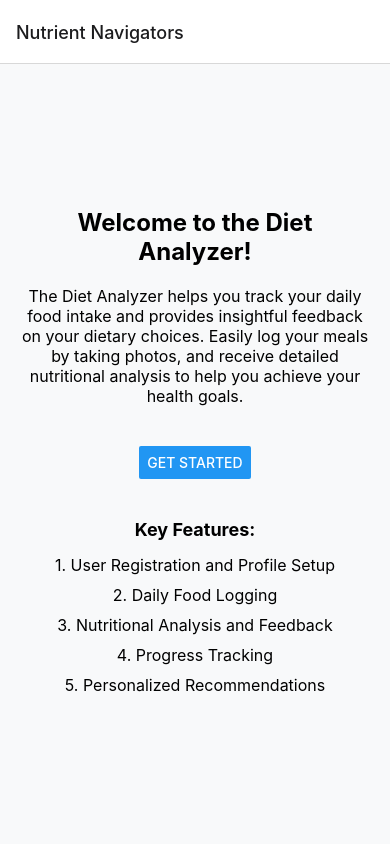
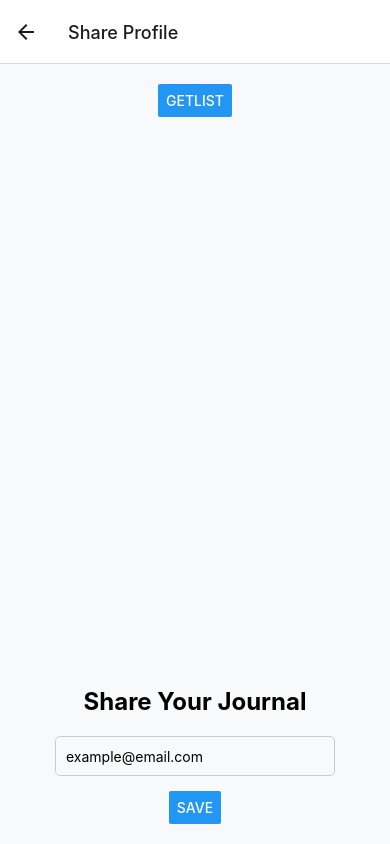
Before and after one commit to Ayan-Mahmood/NutrientNavigators, a React Native app in the folder frontend/NutrientNavigators/: screen /ShareUserProfile in a window 390 px wide. Built offline with nearby package versions, Linux system fonts and the light colour scheme.

Commit message:
Checkin point 20241129

```diff
--- a/frontend/NutrientNavigators/app/index.tsx
+++ b/frontend/NutrientNavigators/app/index.tsx
@@ -11,6 +11,7 @@ import UploadScreen from "../components/pages/uploadScreen";
 import SetGoalsPage from "../components/pages/SetGoalsPage";
 import ViewUserProfile from "../components/pages/viewUserProfile";
 import EditUserProfile from "../components/pages/editUserProfile";
+import ShareUserProfile from "../components/pages/shareUserProfile";
 // import PredictionScreen from "../components/pages/predictionScreen";
 // import OverrideScreen from "../components/pages/overrideScreen";
 type AccountInfo = {
@@ -33,6 +34,7 @@ export type RootStackParamList = {
   SetGoalsPage: AccountInfo;
   ViewUserProfile: AccountInfo;
   EditUserProfile: AccountInfo;
+  ShareUserProfile: AccountInfo;
   Upload: undefined;
   Prediction: { foodItems: { name: string; confidence: number }[] };
   Override: { originalFood: string };
@@ -110,6 +112,11 @@ export default function App() {
           name="EditUserProfile"
           component={EditUserProfile}
         />
+          <Stack.Screen
+          options={{ title: "Share Profile" }}
+          name="ShareUserProfile"
+          component={ShareUserProfile}
+        />
         {/* <Stack.Screen
           options={{ title: "Prediction Results" }}
           name="Prediction"
--- a/frontend/NutrientNavigators/components/pages/SetGoalsPage.tsx
+++ b/frontend/NutrientNavigators/components/pages/SetGoalsPage.tsx
@@ -13,7 +13,7 @@ import { Picker } from "@react-native-picker/picker";
 import axios from "axios";
 import { StackScreenProps } from "@react-navigation/stack";
 import { RootStackParamList } from "../../app/index";
-const flask_api = "http://127.0.0.1:5000";
+const flask_api = " https://nasty-crypt-xgr6rqp6r4v3xpr-5000.app.github.dev/";
 
 type SetGoalsProps = StackScreenProps<RootStackParamList, "SetGoalsPage">;
 
--- a/frontend/NutrientNavigators/components/pages/homePage.tsx
+++ b/frontend/NutrientNavigators/components/pages/homePage.tsx
@@ -43,6 +43,15 @@ const HomePage: React.FC<HomePageProps> = ({ navigation, route }) => {
           />
         </View>
 
+        <View style={styles.buttonSpacing}>
+          <Button
+            title="Share Your Journal"
+            onPress={() =>
+              navigation.navigate("ShareUserProfile", { AccountInfo })
+            }
+          />
+        </View>
+
         {/* Logout Button */}
         <View style={styles.buttonSpacing}>
           <Button
--- a/frontend/NutrientNavigators/components/pages/loginPage.tsx
+++ b/frontend/NutrientNavigators/components/pages/loginPage.tsx
@@ -8,7 +8,7 @@ import {
   Pressable,
 } from "react-native";
 import axios from "axios";
-const flask_api = "http://127.0.0.1:5000";
+const flask_api = " https://nasty-crypt-xgr6rqp6r4v3xpr-5000.app.github.dev/";
 interface LoginProps {
   navigation: any;
 }
--- a/frontend/NutrientNavigators/components/pages/registerPage.tsx
+++ b/frontend/NutrientNavigators/components/pages/registerPage.tsx
@@ -2,7 +2,7 @@ import React, { useState } from "react";
 import { View, TextInput, Button, Text, StyleSheet } from "react-native";
 import axios from "axios";
 
-const flask_api = "http://127.0.0.1:5000";
+const flask_api = " https://nasty-crypt-xgr6rqp6r4v3xpr-5000.app.github.dev/";
 
 interface RegisterProps {
   navigation: any;
--- a/frontend/NutrientNavigators/components/pages/shareUserProfile.tsx
+++ b/frontend/NutrientNavigators/components/pages/shareUserProfile.tsx
@@ -1,8 +1,9 @@
 import React, { useState } from "react";
-import { View, Text, TextInput, Button, StyleSheet, Alert } from "react-native";
+import { View, Text, TextInput, Button, StyleSheet, Alert, FlatList } from "react-native";
 import { StackScreenProps } from "@react-navigation/stack";
 import { RootStackParamList } from "../../app/index";
-
+import axios from "axios";
+const flask_api = " https://nasty-crypt-xgr6rqp6r4v3xpr-5000.app.github.dev/";
 type ShareUserProfileProps = StackScreenProps<
   RootStackParamList,
   "ShareUserProfile"
@@ -14,24 +15,79 @@ const ShareUserProfile: React.FC<ShareUserProfileProps> = ({
 }) => {
   const  AccountInfo = route.params;
   const [email, setEmail] = useState("");
+  const [data, setData] = useState([]);
 
-  const handleSave = () => {
-    // Implement save functionality here
-    // For now, just show an alert and navigate back, however we need to make a patch request
-    Alert.alert(
-      "Allowed Access Updateded",
-      "Your profile has been shared."
-    );
+
+  const handleSave = async () => {
+    try{
+      const response = await axios.post(`${flask_api}/share_logs`, {
+        email,
+      });
+
+      if(response.data.success){
+        Alert.alert(
+          "Allowed Access Updateded",
+          "Your profile has been shared."
+        );
+      }
+    }
+    catch(error){
+      if(error){
+        Alert.alert(
+          "Allowed Access Update Failed",
+          "Your profile was not shared."
+        );
+      }
+    }
+
     navigation.goBack();
   };
 
+  const getList = async () => {
+    try{
+      const response = await axios.get(`${flask_api}/get-list`, {
+        params: {
+          user_id: AccountInfo.id,
+        },
+      });
+
+      setData(response.data)
+
+    }
+    catch(error){
+      if(error){
+        console.log(error);
+        Alert.alert(
+          "Allowed Access Update Failed",
+          "Your profile was not shared."
+        );
+      }
+    }
+
+  };
+
+  getList();
+
   return (
+
+
+
     <View style={styles.container}>
-      <Text style={styles.title}>Share Profile</Text>
+       <Button title="GetList" onPress={getList} />
+
+      <FlatList
+        data={data}
+        renderItem={({ item }) => (
+          <Text>{item.name}</Text>
+        )}
+        keyExtractor={(item) => item.id}
+      />
+
+      <Text style={styles.title}>Share Your Journal</Text>
 
       <TextInput
         style={styles.input}
-        placeholder="Goal"
+        placeholder="example@email.com"
         value={email}
         onChangeText={setEmail}
       />
--- a/frontend/NutrientNavigators/components/pages/uploadScreen.tsx
+++ b/frontend/NutrientNavigators/components/pages/uploadScreen.tsx
@@ -98,7 +98,7 @@ const App: React.FC = () => {
     formData.append("image", imageBlob, "photo.jpg");
 
     try {
-      const response = await fetch("http://127.0.0.1:5000/recognize_food", {
+      const response = await fetch(" https://nasty-crypt-xgr6rqp6r4v3xpr-5000.app.github.dev//recognize_food", {
         method: "POST",
         headers: {
           Accept: "application/json",
@@ -142,7 +142,7 @@ const App: React.FC = () => {
 
     try {
       setLoading(true);
-      const response = await fetch(`http://127.0.0.1:5000/get_nutritional_data?food_item=${foodInput}`);
+      const response = await fetch(` https://nasty-crypt-xgr6rqp6r4v3xpr-5000.app.github.dev//get_nutritional_data?food_item=${foodInput}`);
       const responseJson = await response.json();
 
       if (responseJson.error) {
@@ -171,7 +171,7 @@ const App: React.FC = () => {
 
     try {
       setLoading(true);
-      const response = await fetch("http://127.0.0.1:5000/save_log", {
+      const response = await fetch(" https://nasty-crypt-xgr6rqp6r4v3xpr-5000.app.github.dev//save_log", {
         method: "POST",
         headers: {
           "Content-Type": "application/json",
```
Also changed, not shown: 1 other file (tests, documents, lock files or other folders).
